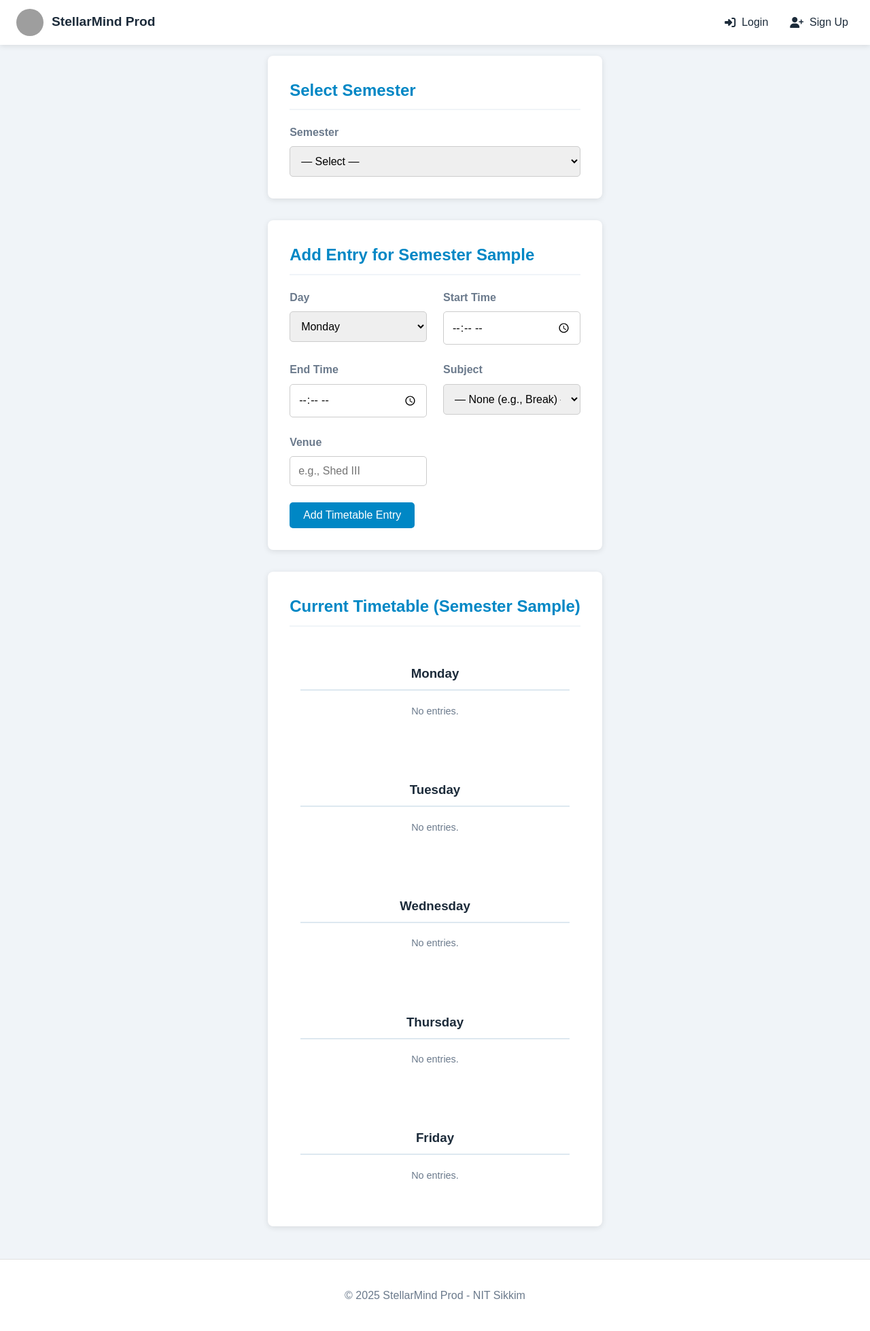
After one commit to stellarmindprod/stellarmindprod, a Flask app: template newstellar/templates/manage_timetable.html in a window 1280 px wide. The commit adds this page. Shown: the whole page at 68% size. Run offline with Flask 2, Linux system fonts and the light colour scheme; the template is opened without the code that fills it: most values are stand-ins (such as "Sample title", 1, 10 or a date in 2020); grey boxes are pictures that could not be loaded.

Commit message:
Add files via upload

```diff
--- a/newstellar/app.py
+++ b/newstellar/app.py
@@ -3,6 +3,7 @@
 import requests
 import json
 import datetime # Import datetime
+from zoneinfo import ZoneInfo
 from flask import Flask, request, jsonify, render_template, redirect, url_for, session, flash
 from werkzeug.security import generate_password_hash, check_password_hash
 from functools import wraps
@@ -11,7 +12,7 @@ from functools import wraps
 from config import (
     SUPABASE_URL, SUPABASE_HEADERS, STUDENT_TABLES, TEACHER_TABLE, ADMIN_TABLE,
     MARKS_TABLES, SECRET_KEY, GRADES_TABLE, EVENTS_TABLE, HOLIDAYS_TABLE,
-    ATTENDANCE_TABLES, SUPABASE_ANON_KEY, COURSE_TABLE
+    ATTENDANCE_TABLES, SUPABASE_ANON_KEY, COURSE_TABLE,TIMETABLE_TABLE
 )
 
 # Initialize Flask App
@@ -25,7 +26,7 @@ def get_supabase_rest_url(table_name):
     # Basic validation to prevent unintended table access
     allowed_tables = STUDENT_TABLES + MARKS_TABLES + ATTENDANCE_TABLES + [
         TEACHER_TABLE, ADMIN_TABLE, GRADES_TABLE, EVENTS_TABLE, HOLIDAYS_TABLE,
-        COURSE_TABLE # Added COURSE_TABLE
+        COURSE_TABLE, TIMETABLE_TABLE # Added COURSE_TABLE
     ] # Add other valid tables
     if table_name not in allowed_tables:
          raise ValueError(f"Access to table '{table_name}' is not permitted.")
@@ -98,6 +99,29 @@ def fetch_all_teachers():
         flash("Could not load teacher list for dropdowns.", "warning")
         return [] # Return empty list on error
 # --- END OF NEW HELPER FUNCTION ---
+
+# --- START NEW HELPER ---
+def get_current_semester(student_batch, current_month):
+    """Determines the student's current semester based on batch and month."""
+
+    # Logic: b25 -> Year 1 (b1), b24 -> Year 2 (b2), etc.
+    year_map = {
+        'b1': 1,  # Corresponds to b25
+        'b2': 2,  # Corresponds to b24
+        'b3': 3,  # Corresponds to b23
+        'b4': 4   # Corresponds to b22
+    }
+    student_year = year_map.get(student_batch)
+    if not student_year:
+        return None
+
+    # Assuming July-December is ODD semester, Jan-June is EVEN semester
+    # Adjust this logic if your academic calendar is different
+    if 7 <= current_month <= 12: # July to Dec -> Odd Sem
+        return student_year * 2 - 1 # Year 1 -> Sem 1, Year 2 -> Sem 3
+    else: # Jan to June -> Even Sem
+        return student_year * 2 # Year 1 -> Sem 2, Year 2 -> Sem 4
+# --- END NEW HELPER ---
 
 # --- Context Processor ---
 @app.context_processor
@@ -191,58 +215,6 @@ def fetch_and_verify_user(username, password):
 
 # Hardcoded Timetable (as from your JS)
 # This should ideally be moved to the database
-b24_timetable = { # This is 'b2'
-    "MON": [
-        "09:30 - 10:30 → Digital Logic Design (ECE Faculty) Shed III",
-        "10:30 - 11:30 → Computational Mathematics (RS) Shed III",
-        "11:30 - 12:30 → Data Structure and Algorithms (LA) Shed III",
-        "12:30 - 14:00 → BREAK",
-        "14:00 - 16:00 → DLD Lab 'Aw' (ECE Faculty)",
-        "16:00 - 18:00 → DSA Lab (LA/AKT/BBS) CL-4",
-    ],
-    "TUE": [
-        "09:30 - 10:30 → Computer Networks (ALM) Shed III",
-        "10:30 - 11:30 → Data Structure and Algorithms (LA) Shed III",
-        "11:30 - 13:30 → DSA Lab (LA/AKT/BBS) CL-4",
-        "13:30 - 15:00 → BREAK",
-        "15:00 - 16:00 → Digital Logic Design (ECE Faculty) Shed III",
-        "16:00 - 18:00 → DLD Lab 'Ax' (ECE Faculty)",
-    ],
-    "WED": [
-        "09:30 - 10:30 → Computer Networks (ALM) Shed III",
-        "10:30 - 11:30 → Foundation to Machine Learning (BBS) Shed III",
-        "11:30 - 12:30 → Computational Mathematics (RS) Shed III",
-        "12:30 - 14:00 → Break",
-        "14:00 - 15:00 → Object Oriented System Design(PKK) Shed III",
-        "15:00 - 16:00 → Digital Logic Design (ECE Faculty) Shed III",
-        "16:00 - 18:00 → DLD Lab 'Ay' (ECE Faculty)",
-    ],
-    "THU": [
-        "08:30 - 09:30 → Professional Practice (BBS) Shed III",
-        "09:30 - 10:30 → Computational Mathematics (RS) Shed III",
-        "10:30 - 11:30 → Computer Networks (ALM) Shed III",
-        "11:30 - 13:30 → Computer Networks Lab (ALM) CL-4",
-        "13:30 - 15:00 → BREAK",
-        "15:00 - 16:00 → Object Oriented System Design (PKK) Shed III",
-        "16:00 - 18:00 → DLD Lab 'Az' (ECE Faculty)",
-    ],
-    "FRI": [
-        "08:30 - 09:30 → Professional Practice (BBS) Shed III",
-        "09:30 - 10:30 → Computer Networks (ALM) Shed III",
-        "10:30 - 12:30 → Foundation to Machine Learning (BBS) Shed III",
-        "12:30 - 14:00 → BREAK",
-        "14:00 - 15:00 → Object Oriented System Design (PKK) Shed III",
-        "15:00 - 16:00 → Data Structure and Algorithms (LA) Shed III",
-        "16:00 - 18:00 → OOSD Lab (PKK) CL-3",
-    ],
-}
-# Add other timetables if necessary
-timetables = {
-    'b2': b24_timetable # Assuming b24 roll_no maps to 'b2' table
-    # 'b1': b25_timetable,
-    # 'b3': b23_timetable,
-    # 'b4': b22_timetable,
-}
 
 
 @app.route("/")
@@ -256,10 +228,11 @@ def index():
     today_is_holiday = False
 
     # Get today's date info (assuming server is in same timezone as users or UTC)
-    # Using UTC for consistency
-    today = datetime.datetime.utcnow()
+    IST = ZoneInfo("Asia/Kolkata")
+    today = datetime.datetime.now(IST)
     today_str = today.strftime('%a').upper() # MON, TUE...
     today_date_str = today.strftime('%Y-%m-%d') # 2025-10-25
+    current_month = today.month
 
     # Fetch Events
     try:
@@ -290,16 +263,50 @@ def index():
 
     # Get Student Schedule (if user is student)
     if user.get('role') == 'student':
-        if today_str in ["SAT", "SUN"]:
-            today_is_holiday = True
+        if today_str in ["SAT", "SUN"] and not today_is_holiday:
+            # We'll let the DB query handle if there are Sat/Sun classes
+            pass
 
         if not today_is_holiday:
             student_batch = user.get('batch') # e.g., 'b2'
-            if student_batch and student_batch in timetables:
-                daily_schedule = timetables[student_batch].get(today_str, [])
+            # Use the new helper function
+            current_semester = get_current_semester(student_batch, current_month)
+
+            if current_semester:
+                try:
+                    url_tt = get_supabase_rest_url(TIMETABLE_TABLE)
+                    # Use Supabase join to fetch course name/code from 'courses' table
+                    params_tt = {
+                        'select': 'start_time,end_time,venue,subject_code,courses(course_name,course_code)',
+                        'semester': f'eq.{current_semester}',
+                        'day_of_week': f'eq.{today_str}',
+                        'order': 'start_time.asc'
+                    }
+                    response_tt = requests.get(url_tt, headers=SUPABASE_HEADERS, params=params_tt, timeout=5)
+                    response_tt.raise_for_status()
+
+                    fetched_entries = response_tt.json()
+
+                    # Format the fetched data for the dashboard
+                    for entry in fetched_entries:
+                        course_details = "Free Period" # Default
+                        if entry.get('courses'): # 'courses' will be non-null if subject_code matched
+                            course_name = entry['courses']['course_name']
+                            course_code = entry['courses']['course_code']
+                            course_details = f"{course_name} ({course_code})"
+                        elif entry.get('subject_code'): # Fallback if join fails but code exists
+                             course_details = entry.get('subject_code')
+
+                        venue = entry.get('venue') or 'N/A'
+                        schedule_str = f"{entry['start_time']} - {entry['end_time']} → {course_details} ({venue})"
+                        daily_schedule.append(schedule_str)
+
+                except Exception as e:
+                    print(f"Error fetching timetable from DB: {e}")
+                    flash("Could not load today's schedule.", "warning")
+
             else:
-                # No schedule found for this batch
-                daily_schedule = [] # Template will handle this
+                print(f"Could not determine current semester for batch {student_batch}")
 
     return render_template(
         "dashboard.html",
@@ -1124,6 +1131,117 @@ def update_teacher():
     return redirect(url_for('manage_teachers_page'))
 # --- END: TEACHER MANAGEMENT ROUTES ---
 
+
+@app.route("/admin/timetable", methods=['GET'])
+@login_required(role='admin')
+def manage_timetable_page():
+    """Renders the main timetable management page."""
+    selected_semester = request.args.get('semester', type=int)
+    all_courses = []
+    timetable_entries = {} # Will be grouped by day
+
+    try:
+        # Fetch all courses to populate the "Add Entry" dropdown
+        url_courses = get_supabase_rest_url(COURSE_TABLE)
+        params_courses = {'select': 'course_code,course_name,semester', 'order': 'semester.asc,course_name.asc'}
+        response_courses = requests.get(url_courses, headers=SUPABASE_HEADERS, params=params_courses, timeout=10)
+        response_courses.raise_for_status()
+        all_courses = response_courses.json()
+
+        if selected_semester:
+            # If a semester is selected, fetch its existing timetable
+            url_tt = get_supabase_rest_url(TIMETABLE_TABLE)
+            # Join with courses table to get subject names
+            params_tt = {
+                'select': 'id,day_of_week,start_time,end_time,subject_code,venue,courses(course_name)',
+                'semester': f'eq.{selected_semester}',
+                'order': 'day_of_week.asc,start_time.asc'
+            }
+            response_tt = requests.get(url_tt, headers=SUPABASE_HEADERS, params=params_tt, timeout=10)
+            response_tt.raise_for_status()
+
+            # Group the flat list of entries into a dictionary by day
+            for entry in response_tt.json():
+                day = entry['day_of_week']
+                if day not in timetable_entries:
+                    timetable_entries[day] = []
+                timetable_entries[day].append(entry)
+
+    except Exception as e:
+        print(f"Error loading timetable page: {e}")
+        flash(f"Error loading data: {e}", "danger")
+
+    return render_template(
+        "manage_timetable.html",
+        selected_semester=selected_semester,
+        all_courses=all_courses,
+        timetable_entries=timetable_entries
+    )
+
+
+@app.route("/admin/timetable/add", methods=['POST'])
+@login_required(role='admin')
+def add_timetable_entry():
+    """Handles adding a new timetable entry."""
+    semester = request.form.get('semester') # Get semester for redirect
+    try:
+        day = request.form.get('day_of_week')
+        start_time = request.form.get('start_time')
+        end_time = request.form.get('end_time')
+        subject_code = request.form.get('subject_code') or None # Use None if empty
+        venue = request.form.get('venue') or None
+
+        if not all([semester, day, start_time, end_time]):
+            flash("Semester, Day, Start Time, and End Time are required.", "danger")
+            return redirect(url_for('manage_timetable_page', semester=semester))
+
+        new_entry = {
+            "semester": int(semester),
+            "day_of_week": day,
+            "start_time": start_time,
+            "end_time": end_time,
+            "subject_code": subject_code,
+            "venue": venue
+        }
+
+        url = get_supabase_rest_url(TIMETABLE_TABLE)
+        headers = SUPABASE_HEADERS.copy()
+        headers['Prefer'] = 'return=minimal' # We don't need the data back
+
+        response = requests.post(url, headers=headers, json=new_entry, timeout=10)
+        response.raise_for_status() # Will error on failure
+
+        flash("Timetable entry added successfully!", "success")
+
+    except Exception as e:
+        print(f"Error adding timetable entry: {e}")
+        flash(f"Error adding entry: {e}", "danger")
+
+    return redirect(url_for('manage_timetable_page', semester=semester))
+
+
+@app.route("/admin/timetable/delete/<int:entry_id>", methods=['POST'])
+@login_required(role='admin')
+def delete_timetable_entry(entry_id):
+    """Handles deleting a timetable entry by its ID."""
+    semester = request.form.get('semester') # Get semester from hidden form for redirect
+    try:
+        url = get_supabase_rest_url(TIMETABLE_TABLE)
+        params = {'id': f'eq.{entry_id}'} # Delete where id matches
+        headers = SUPABASE_HEADERS.copy()
+        headers['Prefer'] = 'return=minimal'
+
+        response = requests.delete(url, headers=headers, params=params, timeout=10)
+        response.raise_for_status()
+
+        flash("Entry deleted successfully.", "success")
+
+    except Exception as e:
+        print(f"Error deleting entry: {e}")
+        flash(f"Error deleting entry: {e}", "danger")
+
+    return redirect(url_for('manage_timetable_page', semester=semester))
+
 @app.route("/admin/events")
 @login_required(role='admin')
 def manage_events_page():
--- a/newstellar/config.py
+++ b/newstellar/config.py
@@ -24,6 +24,7 @@ ATTENDANCE_TABLES = ["attendance1", "attendance2", "attendance3", "attendance4"]
 ATTENDANCE_TABLE = "attendance" # General/old table, keep for reference or other uses
 EVENTS_TABLE = "events"
 HOLIDAYS_TABLE = "holidays"
+TIMETABLE_TABLE = "timetables"
 
 # --- Headers for Supabase REST API calls ---
 # Using Anon key - ensure RLS is properly configured if using this.
--- a/newstellar/templates/admin_dashboard.html
+++ b/newstellar/templates/admin_dashboard.html
@@ -110,6 +110,11 @@
         <h2>Manage Courses</h2>
     </a>
 
+    <a href="{{ url_for('manage_timetable_page') }}" class="admin-card">
+        <i class="fas fa-calendar-week"></i>
+        <h2>Manage Timetable</h2>
+    </a>
+
     <a href="{{ url_for('manage_events_page') }}" class="admin-card">
         <i class="fas fa-calendar-alt"></i>
         <h2>Manage Events</h2>
--- /dev/null
+++ b/newstellar/templates/manage_timetable.html
@@ -0,0 +1,199 @@
+{% extends "layout.html" %}
+
+{% block title %}Manage Timetable{% endblock %}
+
+{% block head %}
+    {{ super() }}
+    <style>
+        /* Re-using styles from manage_courses.html */
+        :root {
+            --primary-bg: #f0f4f8;
+            --secondary-bg: #ffffff;
+            --text-color: #1c2b3a;
+            --subtle-text: #6b7a8c;
+            --accent-end: #0087c5;
+            --shadow-base: 0 2px 8px rgba(0, 0, 0, 0.1);
+        }
+        .content-card {
+            background: var(--secondary-bg);
+            border-radius: 8px;
+            box-shadow: var(--shadow-base);
+            padding: 2rem;
+            margin-bottom: 2rem;
+        }
+        .content-card h2 {
+            color: var(--accent-end);
+            margin-top: 0;
+            border-bottom: 2px solid var(--primary-bg);
+            padding-bottom: 0.5rem;
+        }
+        .form-grid {
+            display: grid;
+            grid-template-columns: repeat(auto-fit, minmax(150px, 1fr));
+            gap: 1.5rem;
+        }
+        .form-group { display: flex; flex-direction: column; }
+        .form-group label {
+            font-weight: 600;
+            margin-bottom: 0.5rem;
+            color: var(--subtle-text);
+        }
+        .form-group input,
+        .form-group select {
+            padding: 0.75rem;
+            border: 1px solid #ccc;
+            border-radius: 5px;
+            font-size: 1rem;
+            font-family: inherit;
+        }
+        .btn-submit { background-color: var(--accent-end); }
+        .btn-submit:hover { background-color: #0070a9; }
+
+        /* Timetable display */
+        .timetable-display {
+            display: grid;
+            grid-template-columns: repeat(auto-fit, minmax(250px, 1fr));
+            gap: 1.5rem;
+        }
+        .day-column {
+            background: var(--card-bg);
+            border-radius: 8px;
+            padding: 1rem;
+        }
+        .day-column h3 {
+            text-align: center;
+            color: var(--text-color);
+            border-bottom: 2px solid #dde8f0;
+            padding-bottom: 0.5rem;
+        }
+        .entry {
+            background: var(--secondary-bg);
+            padding: 0.75rem;
+            border-radius: 5px;
+            box-shadow: 0 1px 4px rgba(0,0,0,0.08);
+            margin-bottom: 0.75rem;
+            font-size: 0.9rem;
+            display: flex;
+            justify-content: space-between;
+            align-items: center;
+        }
+        .entry-details { line-height: 1.4; }
+        .entry-time { font-weight: 700; color: var(--text-color); }
+        .entry-subject { font-weight: 600; color: var(--accent-end); }
+        .entry-venue { color: var(--subtle-text); }
+
+        .btn-delete-entry {
+            background: #dc3545;
+            color: white;
+            border: none;
+            padding: 0.3rem 0.6rem;
+            border-radius: 4px;
+            cursor: pointer;
+            font-size: 0.8rem;
+        }
+        .btn-delete-entry:hover { background: #c82333; }
+    </style>
+{% endblock %}
+
+{% block content %}
+
+<div class="content-card">
+    <h2>Select Semester</h2>
+    <form action="{{ url_for('manage_timetable_page') }}" method="GET">
+        <div class="form-grid">
+            <div class="form-group">
+                <label for="semester">Semester</label>
+                <select id="semester" name="semester" onchange="this.form.submit()">
+                    <option value="">— Select —</option>
+                    {% for i in range(1, 9) %}
+                        <option value="{{ i }}" {% if i == selected_semester %}selected{% endif %}>
+                            Semester {{ i }}
+                        </option>
+                    {% endfor %}
+                </select>
+            </div>
+        </div>
+    </form>
+</div>
+
+{% if selected_semester %}
+<div class="content-card">
+    <h2>Add Entry for Semester {{ selected_semester }}</h2>
+    <form action="{{ url_for('add_timetable_entry') }}" method="POST">
+        <input type="hidden" name="semester" value="{{ selected_semester }}">
+        <div class="form-grid">
+            <div class="form-group">
+                <label for="day_of_week">Day</label>
+                <select id="day_of_week" name="day_of_week" required>
+                    <option value="MON">Monday</option>
+                    <option value="TUE">Tuesday</option>
+                    <option value="WED">Wednesday</option>
+                    <option value="THU">Thursday</option>
+                    <option value="FRI">Friday</option>
+                    <option value="SAT">Saturday</option>
+                    <option value="SUN">Sunday</option>
+                </select>
+            </div>
+            <div class="form-group">
+                <label for="start_time">Start Time</label>
+                <input type="time" id="start_time" name="start_time" required>
+            </div>
+            <div class="form-group">
+                <label for="end_time">End Time</label>
+                <input type="time" id="end_time" name="end_time" required>
+            </div>
+            <div class="form-group">
+                <label for="subject_code">Subject</label>
+                <select id="subject_code" name="subject_code">
+                    <option value="">— None (e.g., Break) —</option>
+                    {% for course in all_courses %}
+                        {% if course.semester == selected_semester %}
+                        <option value="{{ course.course_code }}">
+                            {{ course.course_name }} ({{ course.course_code }})
+                        </option>
+                        {% endif %}
+                    {% endfor %}
+                </select>
+            </div>
+            <div class="form-group">
+                <label for="venue">Venue</label>
+                <input type="text" id="venue" name="venue" placeholder="e.g., Shed III">
+            </div>
+        </div>
+        <button type="submit" class="btn btn-submit" style="margin-top: 1.5rem;">Add Timetable Entry</button>
+    </form>
+</div>
+
+<div class="content-card">
+    <h2>Current Timetable (Semester {{ selected_semester }})</h2>
+    <div class="timetable-display">
+        {% for day in ['MON', 'TUE', 'WED', 'THU', 'FRI'] %}
+        <div class="day-column">
+            <h3>{{ {'MON':'Monday', 'TUE':'Tuesday', 'WED':'Wednesday', 'THU':'Thursday', 'FRI':'Friday'}[day] }}</h3>
+            {% set entries_for_day = timetable_entries.get(day, []) %}
+            {% if entries_for_day %}
+                {% for entry in entries_for_day %}
+                <div class="entry">
+                    <div class="entry-details">
+                        <div class="entry-time">{{ entry.start_time }} - {{ entry.end_time }}</div>
+                        <div class="entry-subject">{{ entry.courses.course_name if entry.courses else entry.subject_code or 'Free Period' }}</div>
+                        <div class="entry-venue">{{ entry.venue or 'N/A' }}</div>
+                    </div>
+                    <form action="{{ url_for('delete_timetable_entry', entry_id=entry.id) }}" method="POST" onsubmit="return confirm('Delete this entry?');">
+                        <input type="hidden" name="semester" value="{{ selected_semester }}">
+                        <button type="submit" class="btn-delete-entry" title="Delete Entry">
+                            <i class="fas fa-trash"></i>
+                        </button>
+                    </form>
+                </div>
+                {% endfor %}
+            {% else %}
+                <p style="text-align: center; color: var(--subtle-text); font-size: 0.9rem;">No entries.</p>
+            {% endif %}
+        </div>
+        {% endfor %}
+    </div>
+</div>
+{% endif %}
+
+{% endblock %}
```
Also changed, not shown: newstellar/a.txt (+22 -0 lines).
